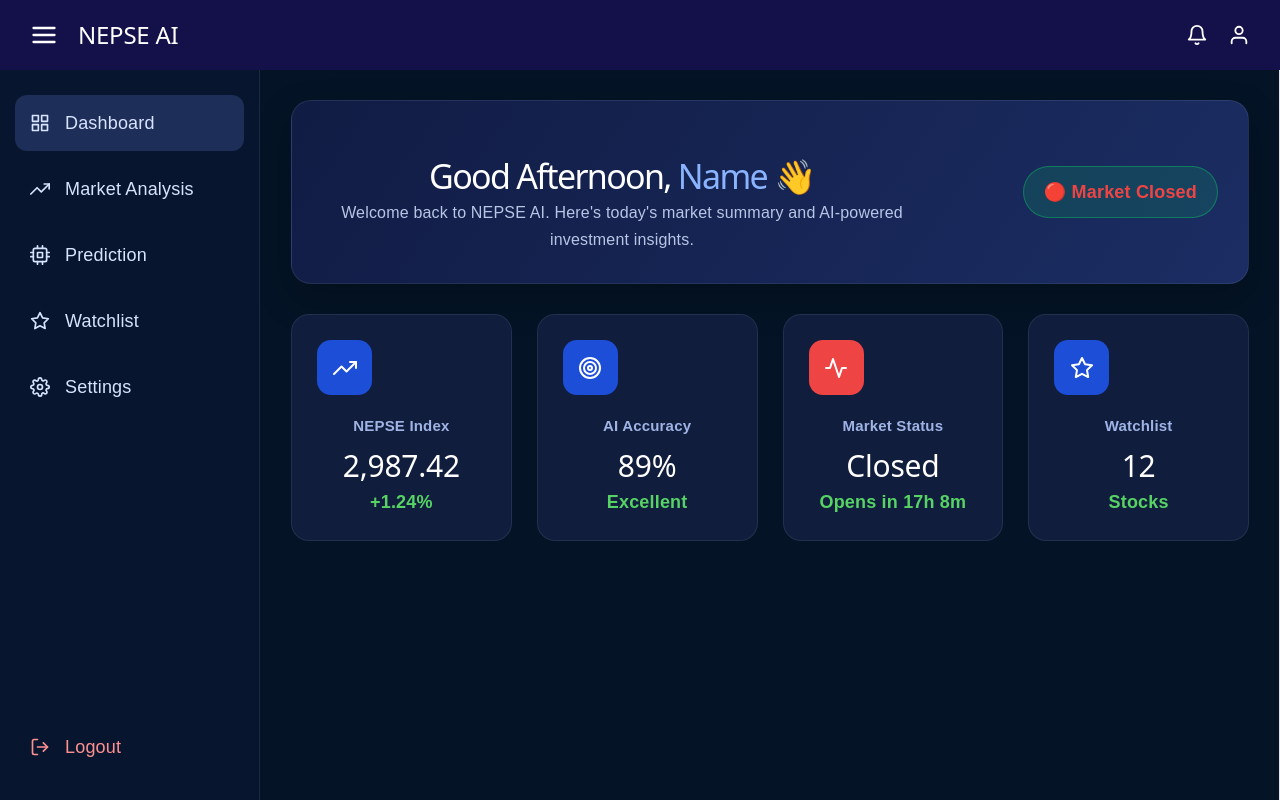
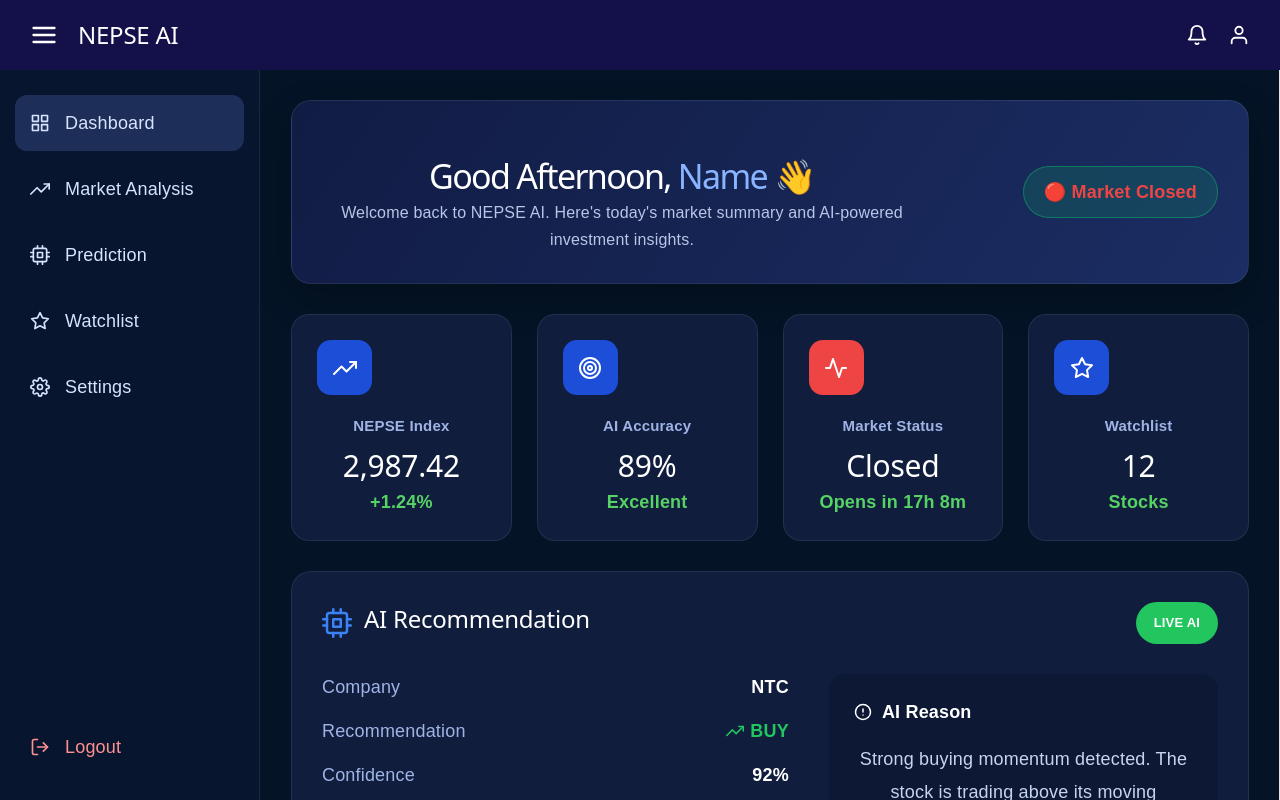
Before and after one commit to prem231631/NEPSE-AI-Web-Application, a React (Vite) app: page /dashboard in a window 1280 px wide. Shown: the top 800 px of the page. Built offline with nearby package versions, Linux system fonts and the light colour scheme.

Commit message:
AI Recommendation imported on dashboard

```diff
--- a/src/pages/Dashboard.jsx
+++ b/src/pages/Dashboard.jsx
@@ -3,6 +3,8 @@ import Sidebar from "../components/Sidebar";
 import DashboardNavbar from "../components/DashboardNavbar";
 import WelcomeBanner from "../components/WelcomeBanner";
 import SummaryCards from "../components/SummaryCards";
+import AIRecommendation from "../components/AIRecommendation";
+
 import "../styles/dashboard.css";
 function Dashboard(){
     const [sidebarOpen, setSidebarOpen]=useState(true);
@@ -20,6 +22,7 @@ function Dashboard(){
 
                 <WelcomeBanner/>
                 <SummaryCards/>
+                <AIRecommendation/>
             </div>
         </div>
   );
```
